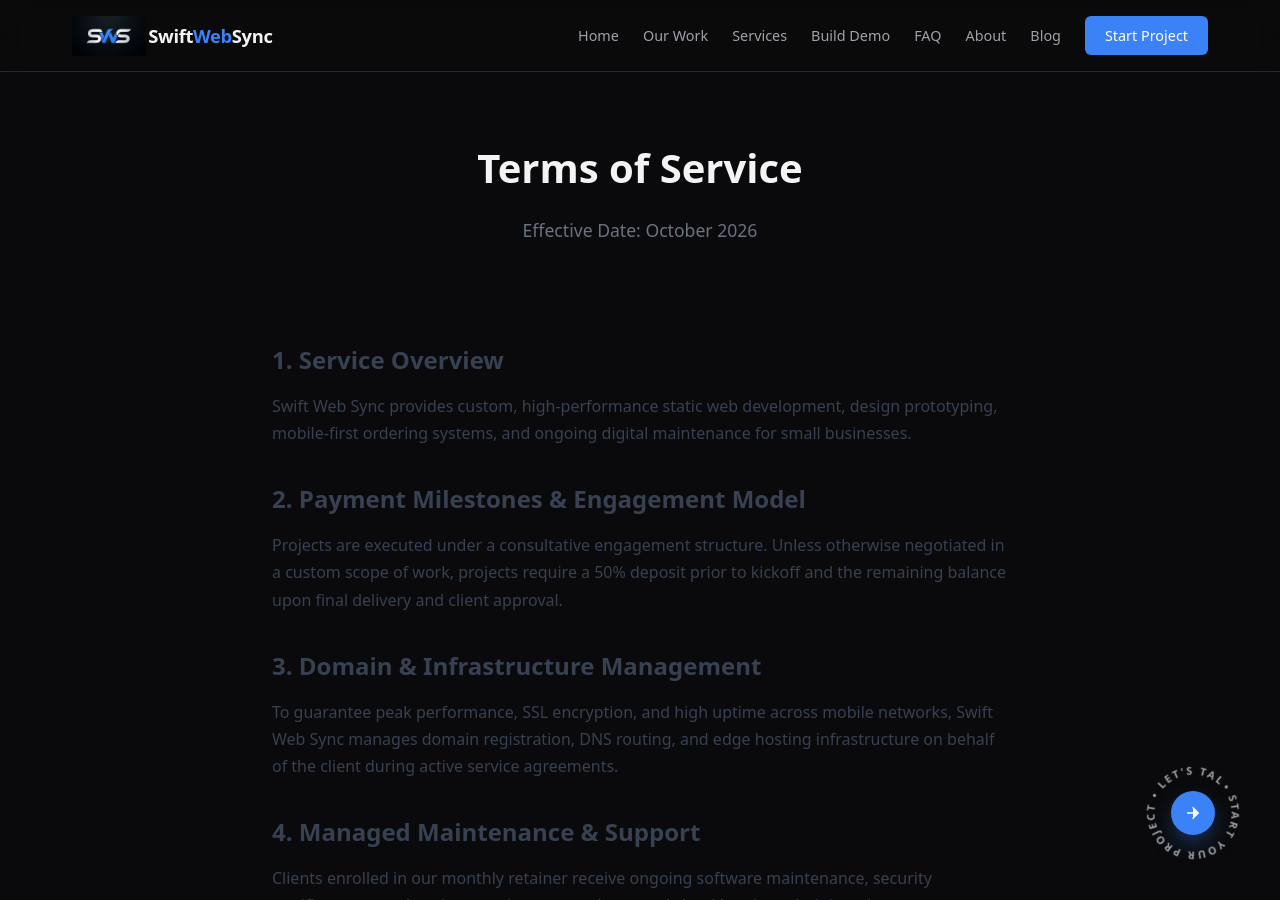
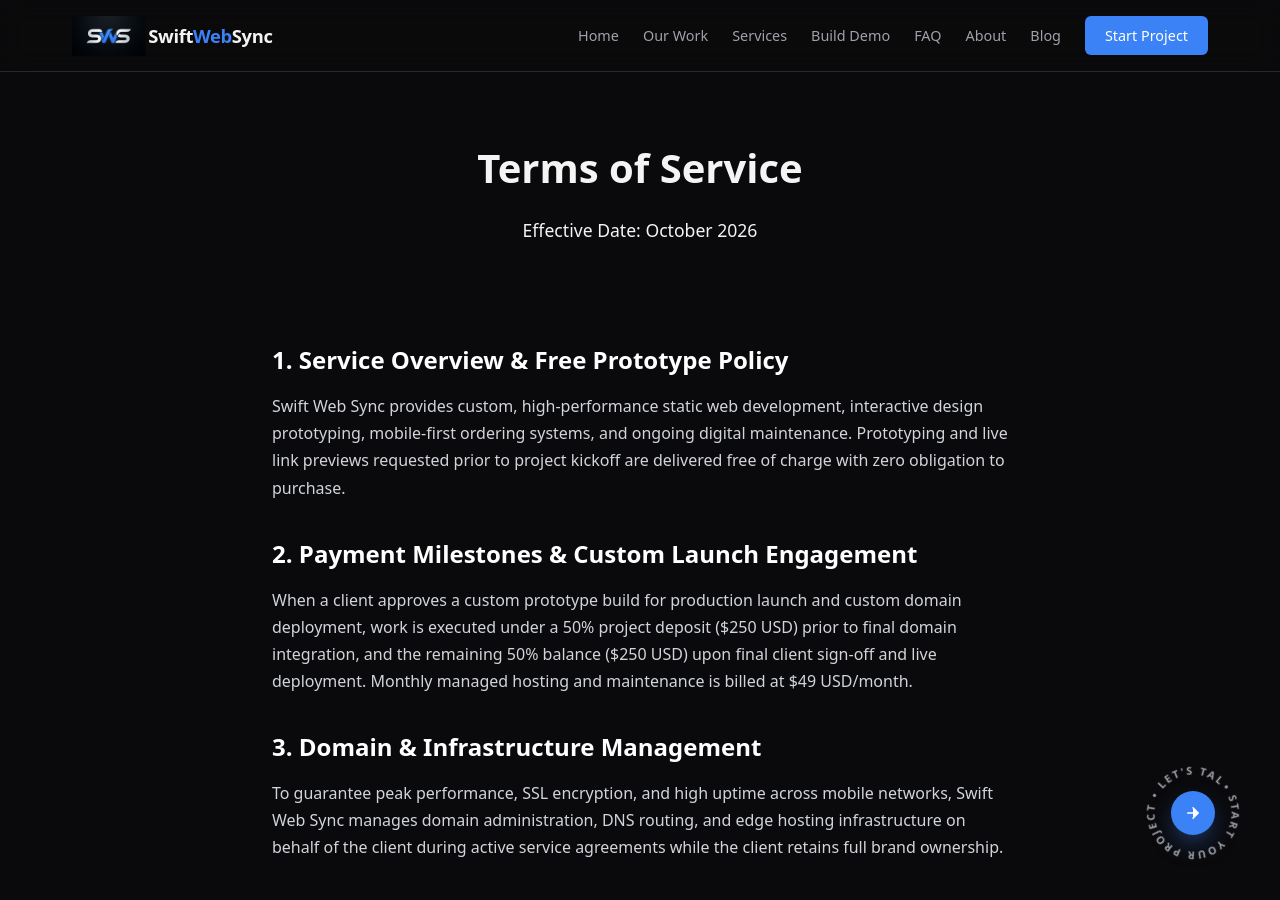
Before and after one commit to Khisal786/SwiftWebSync, a Jekyll site: the page built from terms/index.html, in a window 1280 px wide and 900 px high. Built offline with Jekyll 4.4.1, drawn with Linux system fonts in a browser that asks for light colours.

Commit message:
Revise terms of service content and styles
Updated styles and content in the terms of service page for improved readability and consistency.

```diff
--- a/terms/index.html
+++ b/terms/index.html
@@ -7,30 +7,30 @@ description: Terms of service and client service agreement for Swift Web Sync we
 <section class="page-header" style="padding: 4rem 1rem 2rem; text-align: center;">
   <div class="container" style="max-width: 800px; margin: 0 auto;">
     <h1 style="font-size: 2.5rem; font-weight: 800; margin-bottom: 1rem;">Terms of Service</h1>
-    <p style="color: #6b7280; font-size: 1.1rem;">Effective Date: October 2026</p>
+    <p style="color: var(--text-muted); font-size: 1.1rem;">Effective Date: October 2026</p>
   </div>
 </section>
 
 <section class="terms-content" style="padding: 2rem 1rem 5rem;">
-  <div class="container" style="max-width: 800px; margin: 0 auto; line-height: 1.7; color: #374151;">
+  <div class="container" style="max-width: 800px; margin: 0 auto; line-height: 1.7; color: var(--text-color, #d1d5db);">
 
-    <h2 style="font-size: 1.5rem; margin-top: 2rem; margin-bottom: 0.75rem;">1. Service Overview</h2>
-    <p>Swift Web Sync provides custom, high-performance static web development, design prototyping, mobile-first ordering systems, and ongoing digital maintenance for small businesses.</p>
+    <h2 style="font-size: 1.5rem; margin-top: 2rem; margin-bottom: 0.75rem; color: var(--heading-color, #ffffff);">1. Service Overview & Free Prototype Policy</h2>
+    <p>Swift Web Sync provides custom, high-performance static web development, interactive design prototyping, mobile-first ordering systems, and ongoing digital maintenance. Prototyping and live link previews requested prior to project kickoff are delivered free of charge with zero obligation to purchase.</p>
 
-    <h2 style="font-size: 1.5rem; margin-top: 2rem; margin-bottom: 0.75rem;">2. Payment Milestones & Engagement Model</h2>
-    <p>Projects are executed under a consultative engagement structure. Unless otherwise negotiated in a custom scope of work, projects require a 50% deposit prior to kickoff and the remaining balance upon final delivery and client approval.</p>
+    <h2 style="font-size: 1.5rem; margin-top: 2rem; margin-bottom: 0.75rem; color: var(--heading-color, #ffffff);">2. Payment Milestones & Custom Launch Engagement</h2>
+    <p>When a client approves a custom prototype build for production launch and custom domain deployment, work is executed under a 50% project deposit ($250 USD) prior to final domain integration, and the remaining 50% balance ($250 USD) upon final client sign-off and live deployment. Monthly managed hosting and maintenance is billed at $49 USD/month.</p>
 
-    <h2 style="font-size: 1.5rem; margin-top: 2rem; margin-bottom: 0.75rem;">3. Domain & Infrastructure Management</h2>
-    <p>To guarantee peak performance, SSL encryption, and high uptime across mobile networks, Swift Web Sync manages domain registration, DNS routing, and edge hosting infrastructure on behalf of the client during active service agreements.</p>
+    <h2 style="font-size: 1.5rem; margin-top: 2rem; margin-bottom: 0.75rem; color: var(--heading-color, #ffffff);">3. Domain & Infrastructure Management</h2>
+    <p>To guarantee peak performance, SSL encryption, and high uptime across mobile networks, Swift Web Sync manages domain administration, DNS routing, and edge hosting infrastructure on behalf of the client during active service agreements while the client retains full brand ownership.</p>
 
-    <h2 style="font-size: 1.5rem; margin-top: 2rem; margin-bottom: 0.75rem;">4. Managed Maintenance & Support</h2>
+    <h2 style="font-size: 1.5rem; margin-top: 2rem; margin-bottom: 0.75rem; color: var(--heading-color, #ffffff);">4. Managed Maintenance & Support</h2>
     <p>Clients enrolled in our monthly retainer receive ongoing software maintenance, security certificate renewals, minor text/content updates, and cloud hosting administration.</p>
 
-    <h2 style="font-size: 1.5rem; margin-top: 2rem; margin-bottom: 0.75rem;">5. Intellectual Property</h2>
+    <h2 style="font-size: 1.5rem; margin-top: 2rem; margin-bottom: 0.75rem; color: var(--heading-color, #ffffff);">5. Intellectual Property</h2>
     <p>Clients retain 100% ownership of their brand trademarks, uploaded photography, and proprietary business content. Swift Web Sync retains ownership of core agency design frameworks and underlying code architectures.</p>
 
-    <h2 style="font-size: 1.5rem; margin-top: 2rem; margin-bottom: 0.75rem;">6. Contact Information</h2>
-    <p>For questions regarding these terms, please contact us at <a href="mailto:contact@swiftwebsync.com" style="color: #2563eb; text-decoration: underline;">contact@swiftwebsync.com</a>.</p>
+    <h2 style="font-size: 1.5rem; margin-top: 2rem; margin-bottom: 0.75rem; color: var(--heading-color, #ffffff);">6. Contact Information</h2>
+    <p>For questions regarding these terms, please contact us at <a href="mailto:contact@swiftwebsync.com" style="color: var(--accent-color, #3b82f6); text-decoration: underline;">contact@swiftwebsync.com</a>.</p>
 
   </div>
 </section>
```
